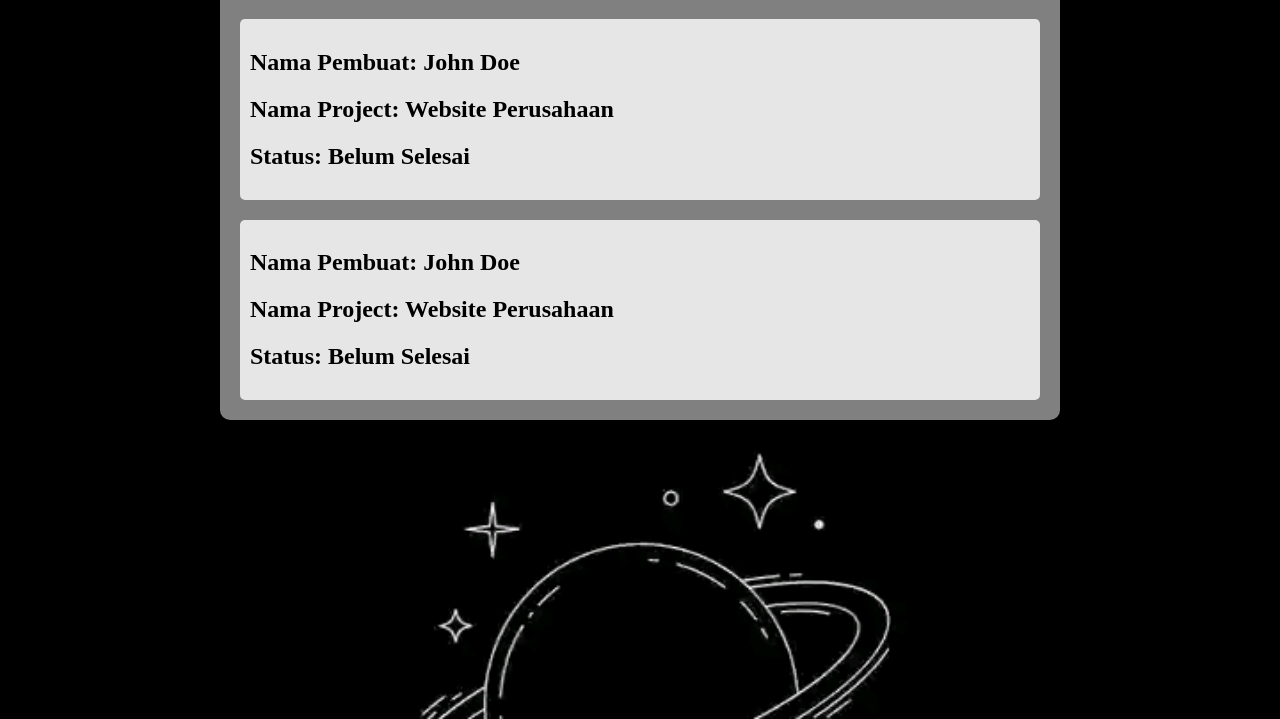
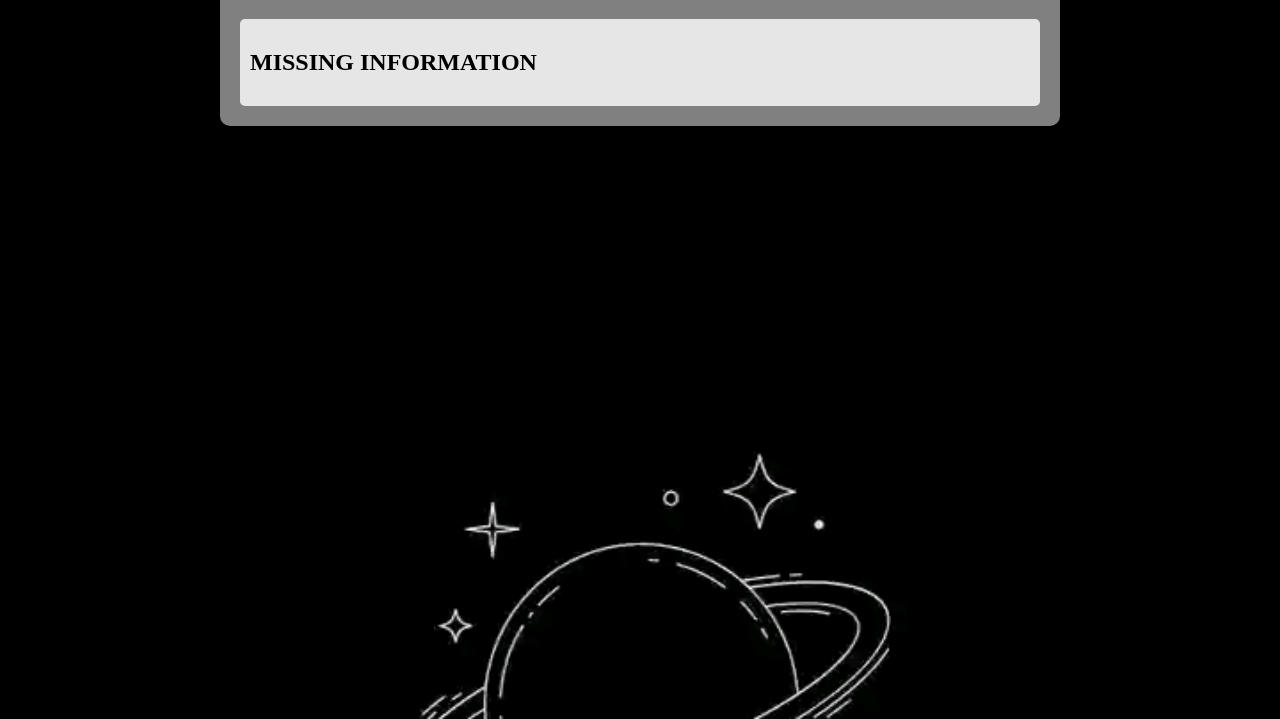
Before and after one commit to Edinst/Shenix, a plain HTML site: page projects.html in a window 1280 px wide. Shown: the part 81-800 px from the top of the page. Drawn offline with Linux system fonts and the light colour scheme.

Commit message:
Update projects.html

```diff
--- a/projects.html
+++ b/projects.html
@@ -11,15 +11,8 @@
         <a href="main.html" class="back-button">Back</a>
     <h1>Informasi Project</h1>
     <div class="project">
-      <h2>Nama Pembuat: John Doe</h2>
-      <h2>Nama Project: Website Perusahaan</h2>
-      <h2>Status: Belum Selesai</h2>
+      <h2>MISSING INFORMATION</h2>
     </div>
-    <div class="project">
-      <h2>Nama Pembuat: John Doe</h2>
-      <h2>Nama Project: Website Perusahaan</h2>
-      <h2>Status: Belum Selesai</h2>
-      </div>
   </div>
 </body>
 </html>
```
